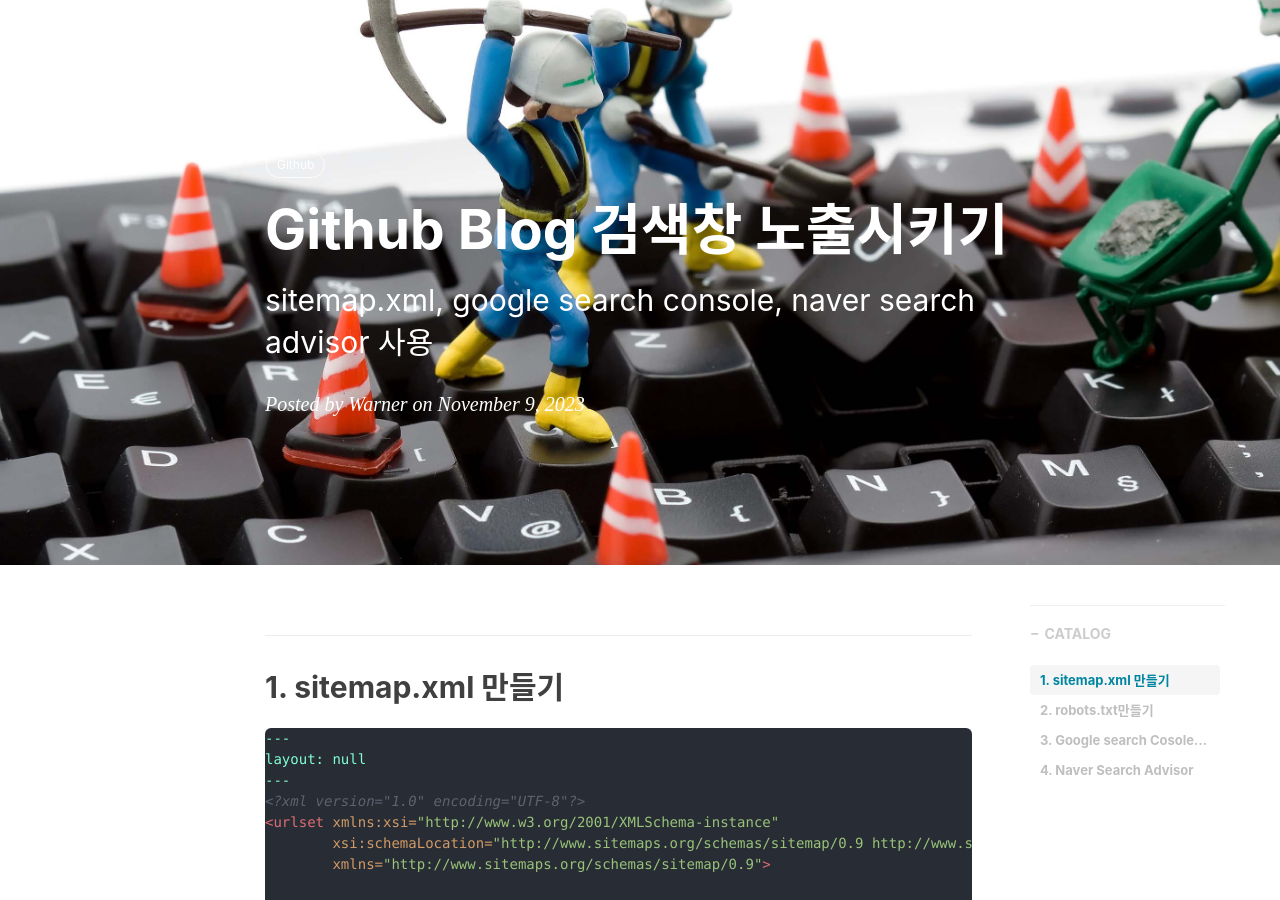
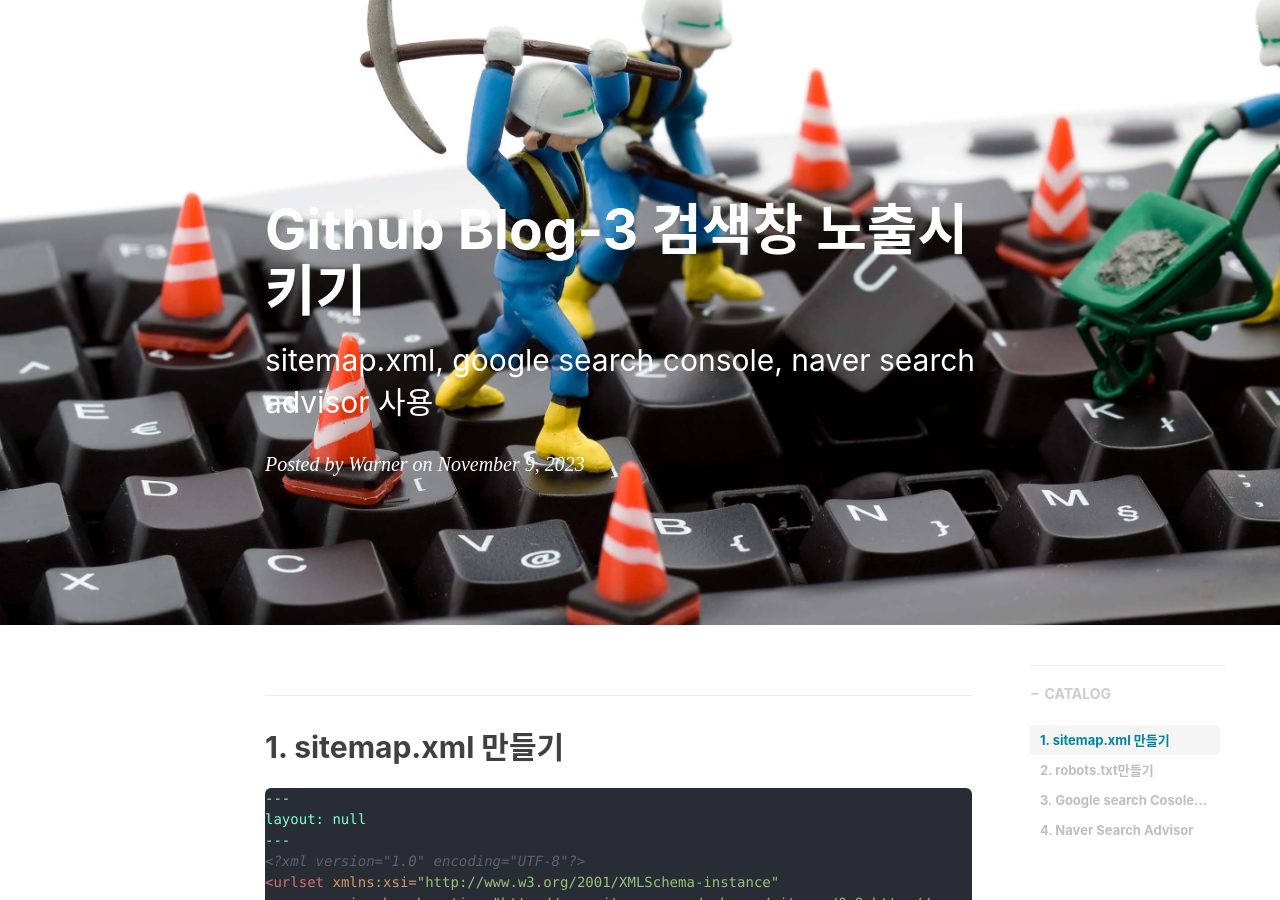
Before and after one commit to leeheeweon/leeheeweon.github.io, a Jekyll site: the page built from _posts/2023-11-09-github-seo.md, in a window 1280 px wide and 900 px high. Built offline with Jekyll 4.4.1, drawn with Linux system fonts in a browser that asks for light colours; nearby versions of some CDN libraries; comment, search, counter and statistics services are not loaded.

Commit message:
블로그 시작하기 3 추가

```diff
--- a/_posts/2023-11-09-github-seo.md
+++ b/_posts/2023-11-09-github-seo.md
@@ -1,6 +1,6 @@
 ---
 layout:     post
-title:      Github Blog 검색창 노출시키기
+title:      Github Blog-3 검색창 노출시키기
 subtitle:   sitemap.xml, google search console, naver search advisor 사용
 date:       2023-11-09
 author:     Warner
```
Also changed, not shown: other parts of _posts/2023-11-09-github-seo.md (+3 -0 lines), img/post/2023-11-09/sitemap-code.png (added).
